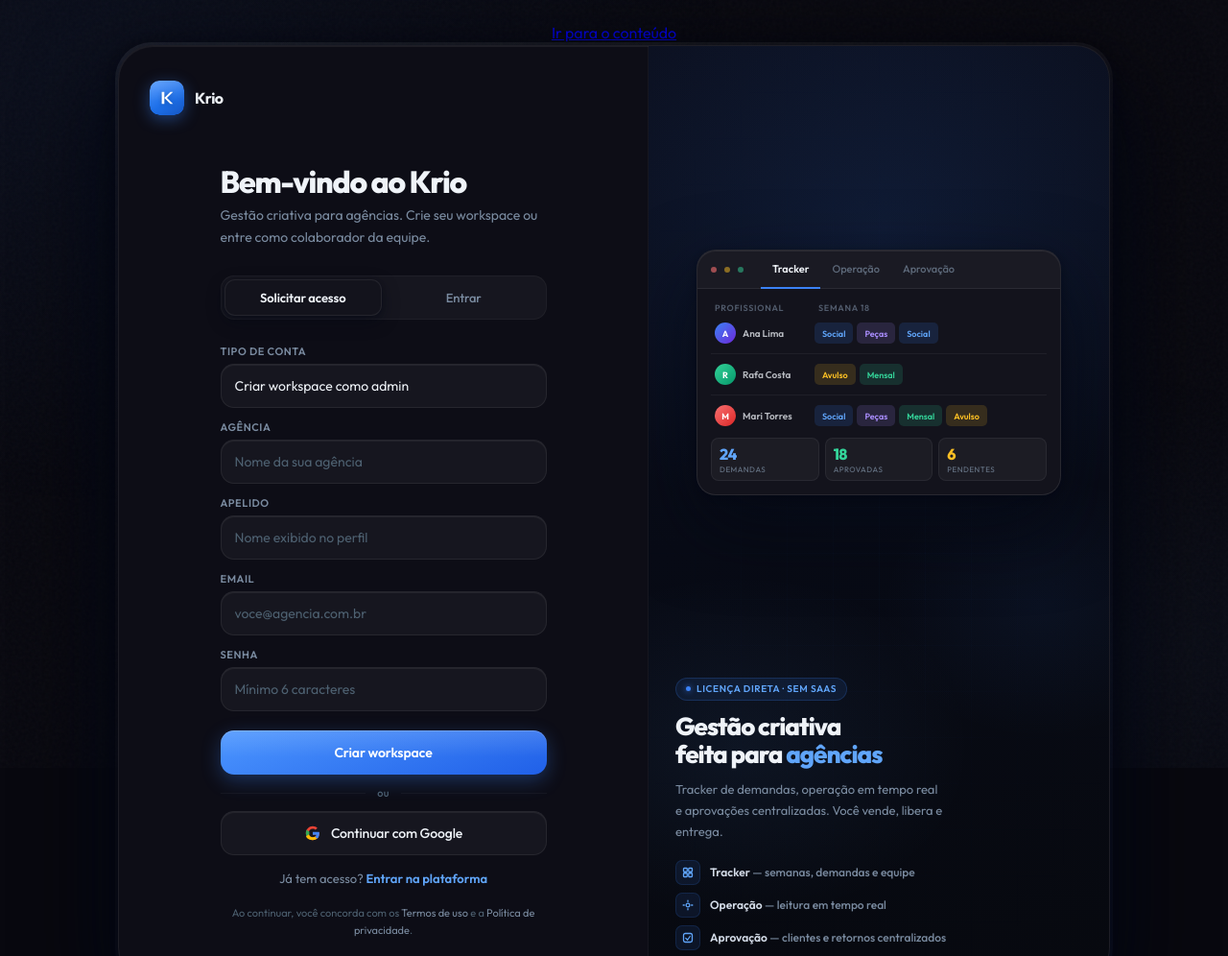
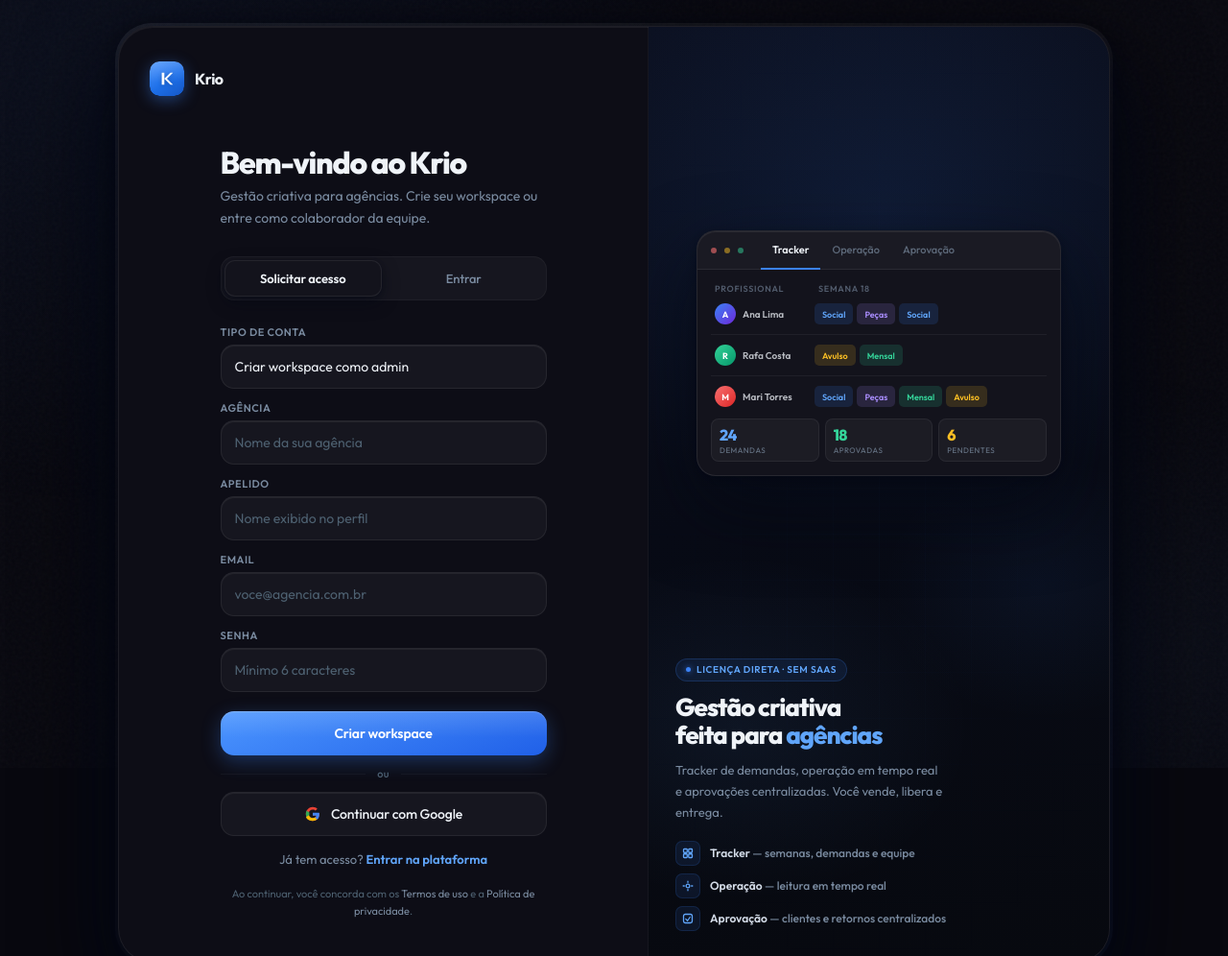
Before and after one commit to linniker-n/krio-v2, a website: page index.html in a window 1280 px wide. Shown: the top 996 px of the page at 96% size. Drawn offline with Linux system fonts and the light colour scheme; no server answers.

Commit message:
Hide landing skip link until focus

```diff
--- a/index.html
+++ b/index.html
@@ -68,6 +68,29 @@
   -webkit-font-smoothing: antialiased;
   -moz-osx-font-smoothing: grayscale;
   position: relative;
+}
+
+.skip-link {
+  position: fixed;
+  top: 0;
+  left: 16px;
+  z-index: 9999;
+  transform: translateY(-120%);
+  padding: 8px 16px;
+  background: var(--brand);
+  color: #fff;
+  border-radius: var(--r-md);
+  font-size: 13px;
+  font-weight: 700;
+  text-decoration: none;
+  transition: transform 160ms var(--ease-out);
+}
+
+.skip-link:focus,
+.skip-link:focus-visible {
+  transform: translateY(16px);
+  outline: 2px solid rgba(255,255,255,0.72);
+  outline-offset: 3px;
 }
 
 /* Grain overlay */
```
